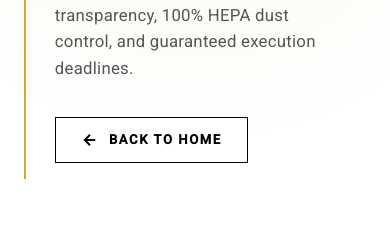
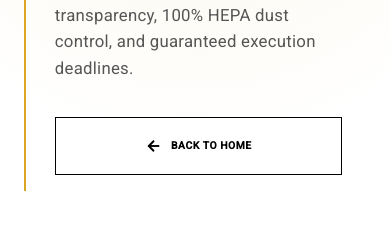
Before and after one commit to AMBERGATE/ambergate-main, an Angular app: page /projects in a window 390 px wide. Shown: the part 629-854 px from the top of the page. Built offline with nearby package versions, Linux system fonts and the light colour scheme.

Commit message:
Please provide the specific changes (diffs or a summary of what was modified) so I can generate the commit message for you.

```diff
--- a/src/app/components/project-detail/project-detail.component.scss
+++ b/src/app/components/project-detail/project-detail.component.scss
@@ -171,7 +171,11 @@
   width: 100%;
   box-sizing: border-box;
   margin: 0 auto;
-  padding: 0;
+  padding: 0 2rem;
+
+  @media (max-width: 768px) {
+    padding: 0 1.2rem;
+  }
 
   .study-grid-container {
     display: grid;
@@ -592,6 +596,16 @@
         text-decoration: none;
         cursor: pointer;
         transition: color 0.3s ease, border-color 0.3s ease, box-shadow 0.3s ease;
+        box-sizing: border-box;
+
+        @media (max-width: 768px) {
+          justify-content: center;
+          gap: 0.5rem;
+          height: auto;
+          font-size: 0.65rem;
+          letter-spacing: 0.05em;
+          padding: 1.1rem 0.5rem;
+        }
 
         &::before {
           content: '';
@@ -767,6 +781,15 @@
     letter-spacing: 0.15em;
     text-decoration: none;
     transition: all 0.3s ease;
+    box-sizing: border-box;
+
+    @media (max-width: 768px) {
+      width: 100%;
+      text-align: center;
+      padding: 1.1rem 0.5rem;
+      font-size: 0.65rem;
+      letter-spacing: 0.05em;
+    }
 
     &:hover {
       background: #000000;
--- a/src/app/components/projects-catalog/projects-catalog.component.scss
+++ b/src/app/components/projects-catalog/projects-catalog.component.scss
@@ -137,6 +137,16 @@
       border-radius: 0px;
       text-decoration: none;
       transition: color 0.3s ease, border-color 0.3s ease, transform 0.25s ease, box-shadow 0.25s ease;
+      box-sizing: border-box;
+
+      @media (max-width: 768px) {
+        width: 100%;
+        justify-content: center;
+        padding: 1.1rem 0.5rem;
+        font-size: 0.65rem;
+        letter-spacing: 0.05em;
+        gap: 0.5rem;
+      }
 
       &::before {
         content: '';
@@ -194,7 +204,11 @@
     width: 100%;
     box-sizing: border-box;
     margin: 0 auto;
-    padding: 0;
+    padding: 0 2rem;
+
+    @media (max-width: 768px) {
+      padding: 0 1.2rem;
+    }
   }
 }
 
```
